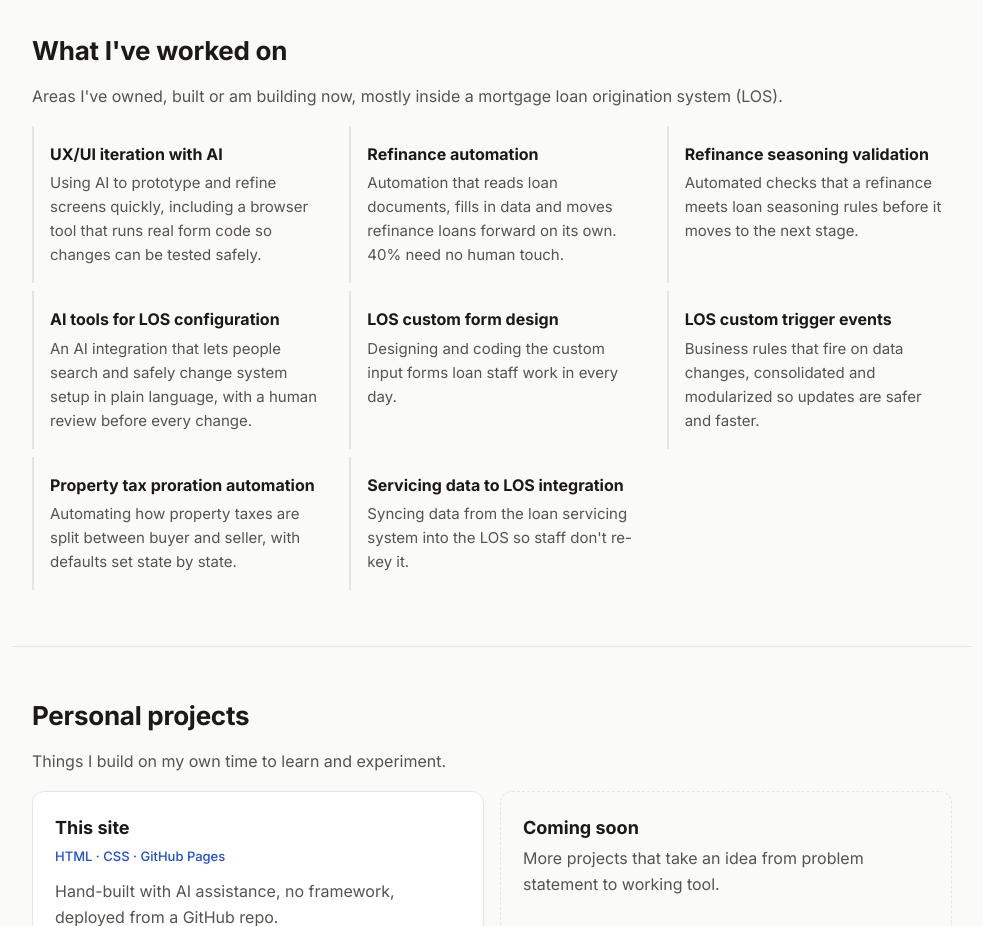
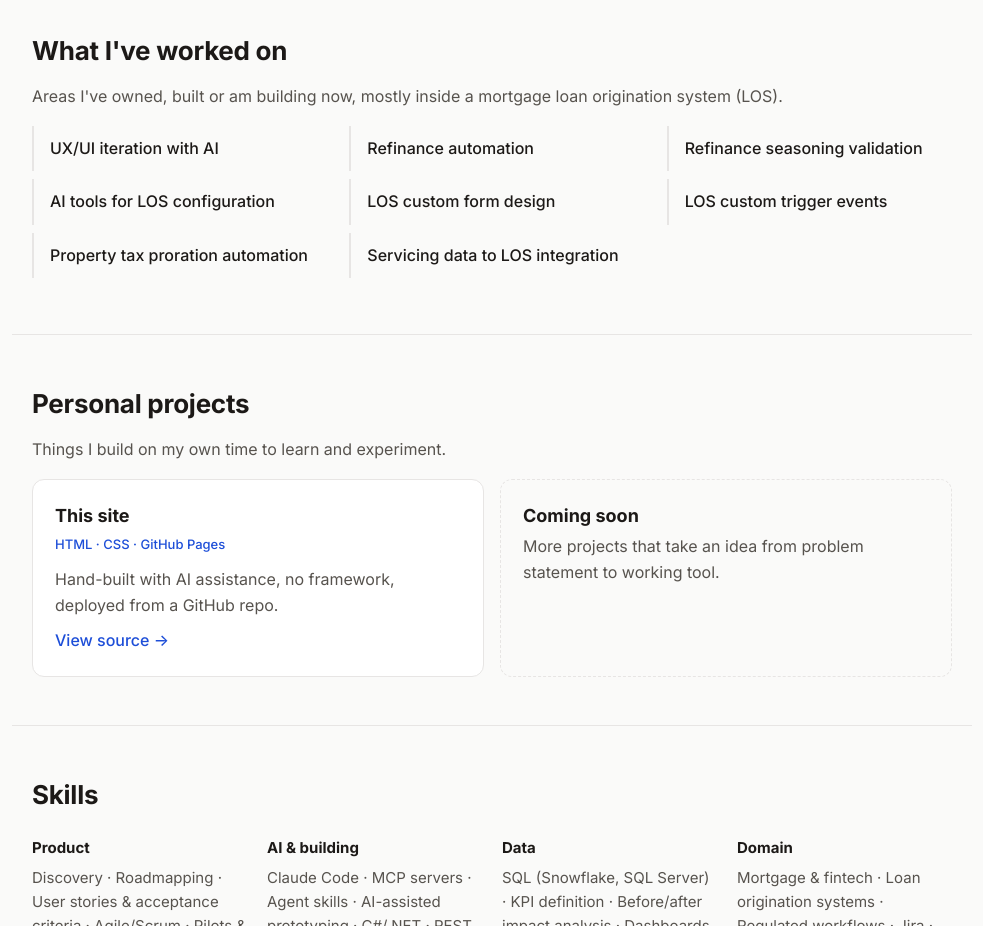
Before and after one commit to Andrew-Jake-Evans/andrew-jake-evans.github.io, a plain HTML site: page index.html in a window 1280 px wide. Shown: the part 1220-2146 px from the top of the page, without its empty margins (148-1131 px from the left). Drawn offline with Linux system fonts and the light colour scheme.

Commit message:
Show work areas as titles only
Co-Authored-By: Claude Opus 5.5 <noreply@anthropic.com>

```diff
--- a/index.html
+++ b/index.html
@@ -68,38 +68,14 @@
       <h2>What I've worked on</h2>
       <p class="muted">Areas I've owned, built or am building now, mostly inside a mortgage loan origination system (LOS).</p>
       <ul class="worklist">
-        <li>
-          <h3>UX/UI iteration with AI</h3>
-          <p>Using AI to prototype and refine screens quickly, including a browser tool that runs real form code so changes can be tested safely.</p>
-        </li>
-        <li>
-          <h3>Refinance automation</h3>
-          <p>Automation that reads loan documents, fills in data and moves refinance loans forward on its own. 40% need no human touch.</p>
-        </li>
-        <li>
-          <h3>Refinance seasoning validation</h3>
-          <p>Automated checks that a refinance meets loan seasoning rules before it moves to the next stage.</p>
-        </li>
-        <li>
-          <h3>AI tools for LOS configuration</h3>
-          <p>An AI integration that lets people search and safely change system setup in plain language, with a human review before every change.</p>
-        </li>
-        <li>
-          <h3>LOS custom form design</h3>
-          <p>Designing and coding the custom input forms loan staff work in every day.</p>
-        </li>
-        <li>
-          <h3>LOS custom trigger events</h3>
-          <p>Business rules that fire on data changes, consolidated and modularized so updates are safer and faster.</p>
-        </li>
-        <li>
-          <h3>Property tax proration automation</h3>
-          <p>Automating how property taxes are split between buyer and seller, with defaults set state by state.</p>
-        </li>
-        <li>
-          <h3>Servicing data to LOS integration</h3>
-          <p>Syncing data from the loan servicing system into the LOS so staff don't re-key it.</p>
-        </li>
+        <li><h3>UX/UI iteration with AI</h3></li>
+        <li><h3>Refinance automation</h3></li>
+        <li><h3>Refinance seasoning validation</h3></li>
+        <li><h3>AI tools for LOS configuration</h3></li>
+        <li><h3>LOS custom form design</h3></li>
+        <li><h3>LOS custom trigger events</h3></li>
+        <li><h3>Property tax proration automation</h3></li>
+        <li><h3>Servicing data to LOS integration</h3></li>
       </ul>
     </section>
 
--- a/styles.css
+++ b/styles.css
@@ -90,7 +90,7 @@ h2 { font-size: 26px; letter-spacing: -.01em; margin: 0 0 20px; }
 .steps .card h3 { margin-bottom: 10px; }
 
 .worklist { list-style: none; margin: 0; padding: 0; display: grid; grid-template-columns: repeat(auto-fit, minmax(280px, 1fr)); gap: 0 32px; }
-.worklist li { padding: 16px 0 16px 16px; border-left: 2px solid var(--border); margin-bottom: 8px; }
+.worklist li { padding: 10px 0 10px 16px; border-left: 2px solid var(--border); margin-bottom: 8px; }
 .worklist li:hover { border-left-color: var(--accent); }
-.worklist h3 { margin: 0 0 4px; font-size: 16px; }
+.worklist h3 { margin: 0; font-size: 16px; font-weight: 500; }
 .worklist p { margin: 0; color: var(--muted); font-size: 15px; }
```
